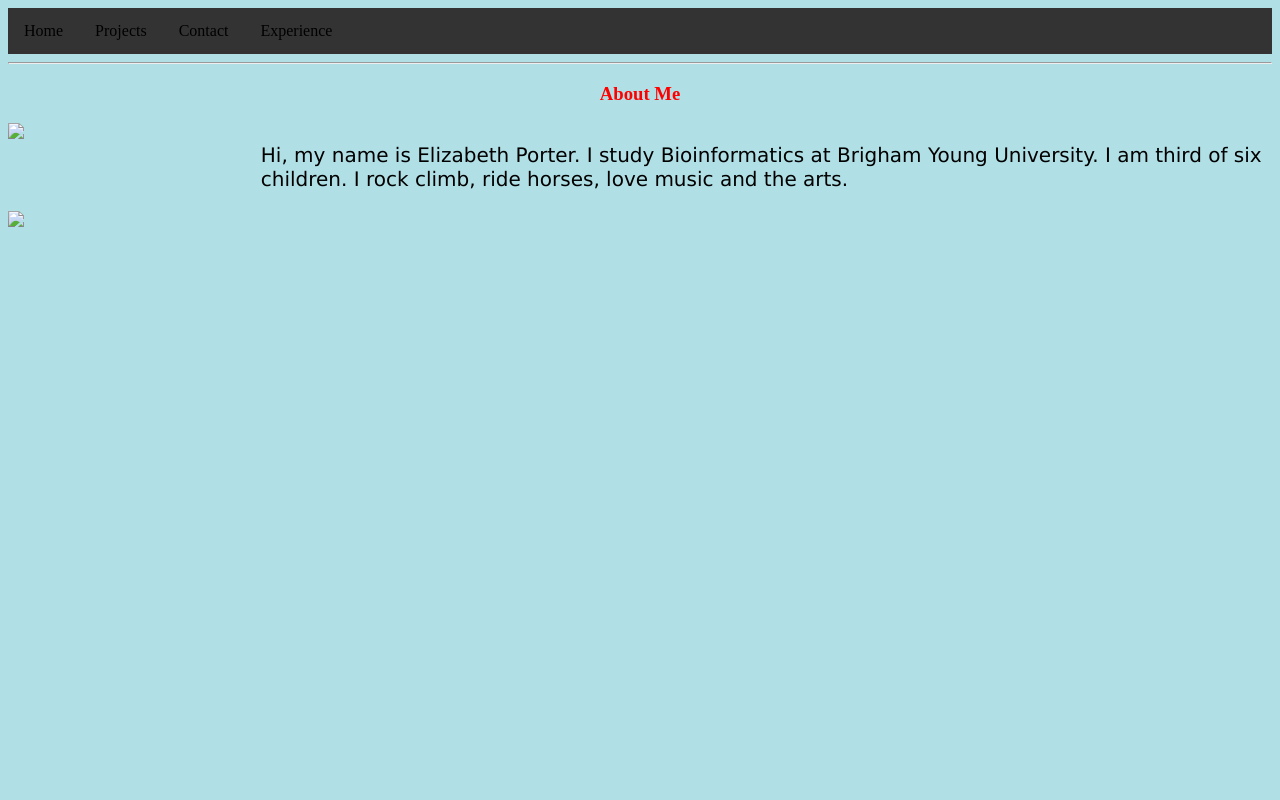
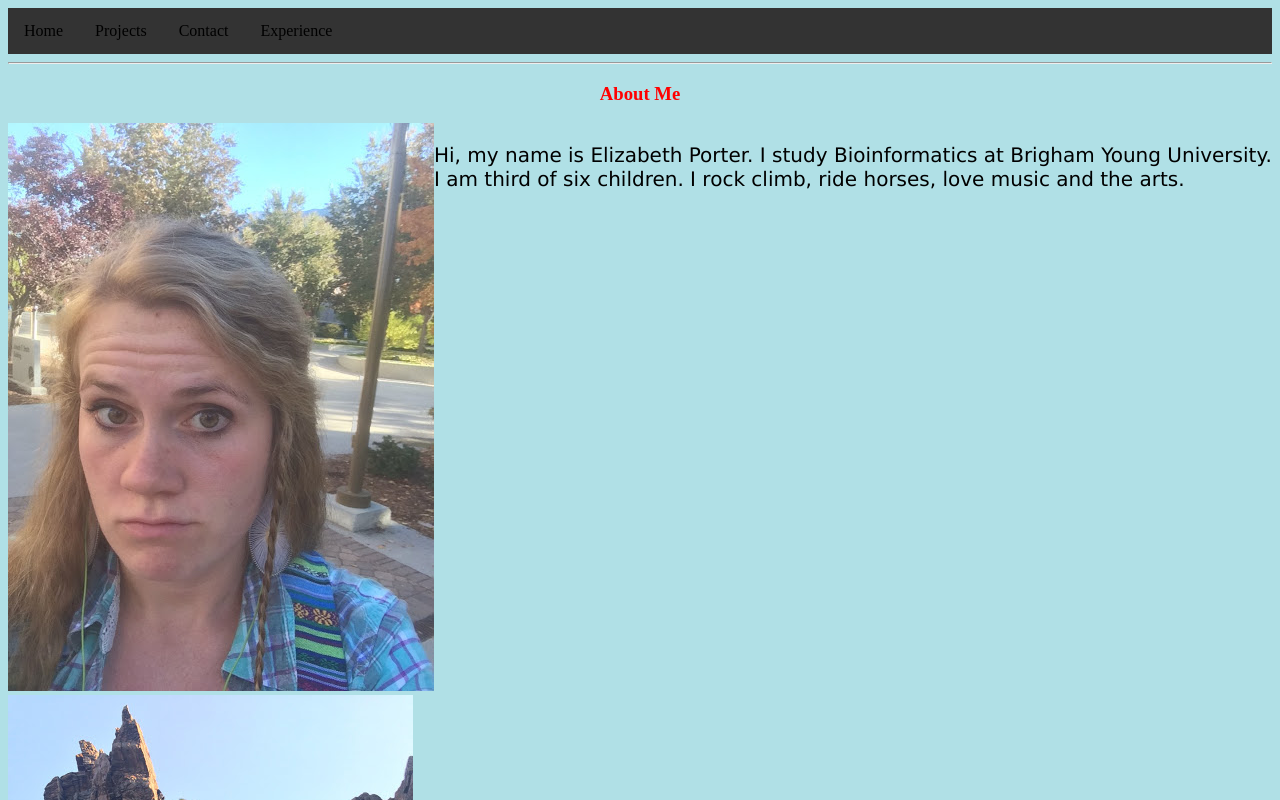
Before and after one commit to izyp0007/portfolio, a plain HTML site: page index.html in a window 1280 px wide. Shown: the top 800 px of the page. Drawn offline with Linux system fonts and the light colour scheme.

Commit message:
Fixed pics

```diff
--- a/index.html
+++ b/index.html
@@ -17,12 +17,12 @@
 <h1>About Me</h1>
 <section>
    <aside>
-      <img src="./JustMe"/>
+      <img src="./JustMe.JPG"/>
    </aside>
    <article>
       <p>Hi, my name is Elizabeth Porter. I study Bioinformatics at Brigham Young University. I am third of six children. I rock climb, ride horses, love music and the arts.</p>
    </article>
 </section>
-<img src="./Climbing"/>
+<img src="./Climbing.JPG"/>
 </body>
 </html>
```
Also changed, not shown: contact.html (+1 -1 lines).
